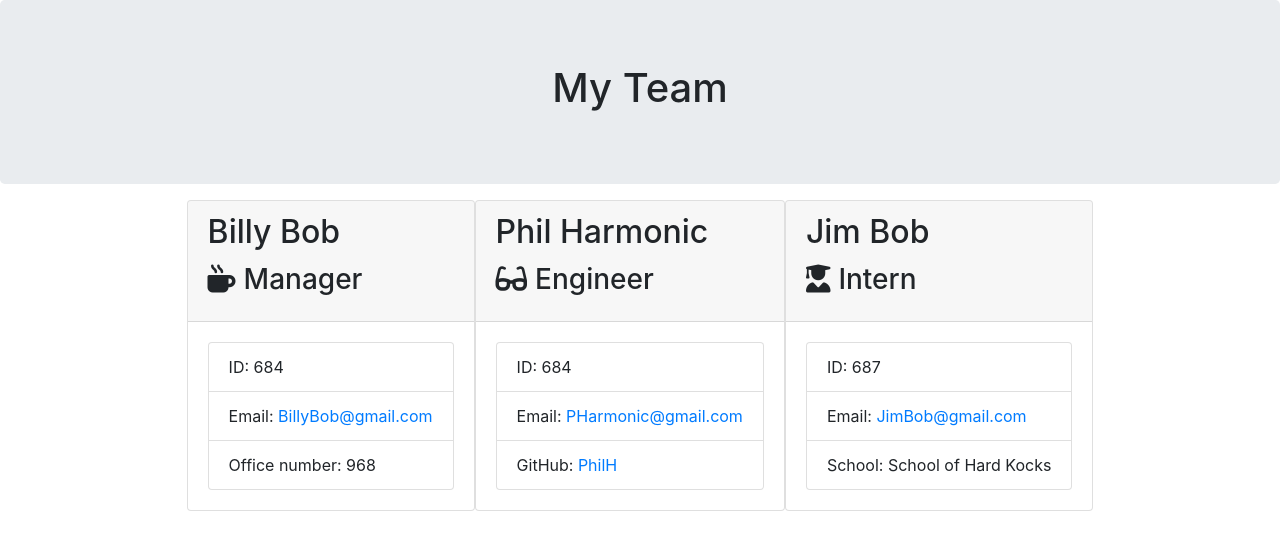
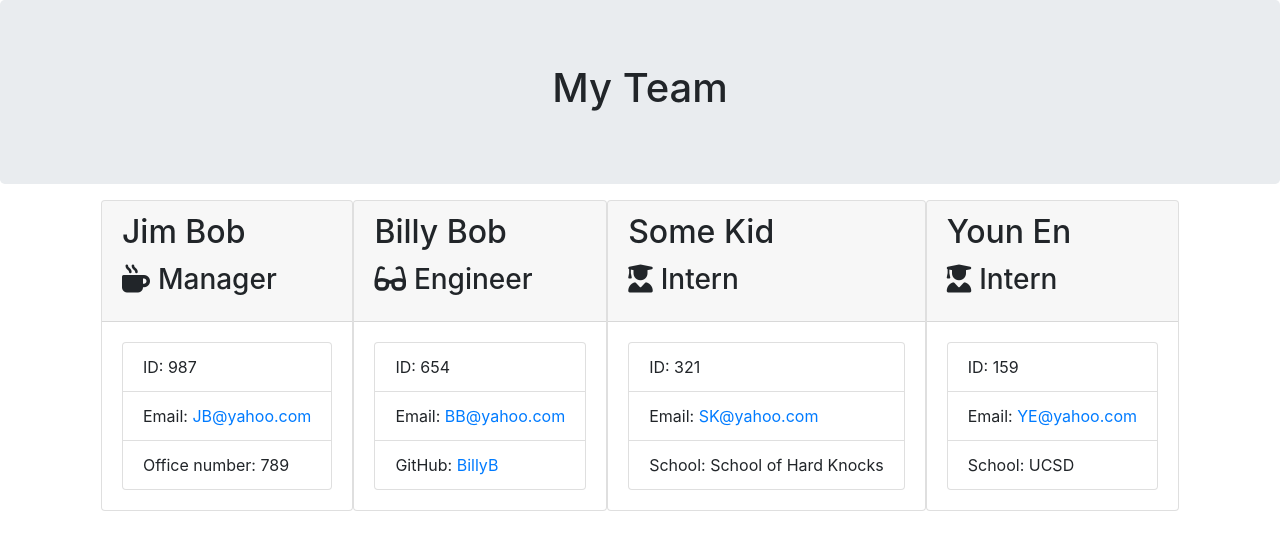
Before and after one commit to Nmenotti20/Team_Profile_Generator, a website: page Develop/output/team.html in a window 1280 px wide. Drawn offline with nearby package versions, Linux system fonts and the light colour scheme; files whose address does not match are found by name.

```diff
--- a/Develop/output/team.html
+++ b/Develop/output/team.html
@@ -25,40 +25,53 @@
             <div class="team-area col-12 d-flex justify-content-center">
                 <div class="card employee-card">
     <div class="card-header">
-        <h2 class="card-title">Billy Bob</h2>
+        <h2 class="card-title">Jim Bob</h2>
         <h3 class="card-title"><i class="fas fa-mug-hot mr-2"></i>Manager</h3>
     </div>
     <div class="card-body">
         <ul class="list-group">
-            <li class="list-group-item">ID: 684</li>
-            <li class="list-group-item">Email: <a href="mailto:BillyBob@gmail.com">BillyBob@gmail.com</a></li>
-            <li class="list-group-item">Office number: 968</li>
+            <li class="list-group-item">ID: 987</li>
+            <li class="list-group-item">Email: <a href="mailto:JB@yahoo.com">JB@yahoo.com</a></li>
+            <li class="list-group-item">Office number: 789</li>
         </ul>
     </div>
 </div>
 <div class="card employee-card">
     <div class="card-header">
-        <h2 class="card-title">Phil Harmonic</h2>
+        <h2 class="card-title">Billy Bob</h2>
         <h3 class="card-title"><i class="fas fa-glasses mr-2"></i>Engineer</h3>
     </div>
     <div class="card-body">
         <ul class="list-group">
-            <li class="list-group-item">ID: 684</li>
-            <li class="list-group-item">Email: <a href="mailto:PHarmonic@gmail.com">PHarmonic@gmail.com</a></li>
-            <li class="list-group-item">GitHub: <a href="https://github.com/PhilH" target="_blank" rel="noopener noreferrer">PhilH</a></li>
+            <li class="list-group-item">ID: 654</li>
+            <li class="list-group-item">Email: <a href="mailto:BB@yahoo.com">BB@yahoo.com</a></li>
+            <li class="list-group-item">GitHub: <a href="https://github.com/BillyB" target="_blank" rel="noopener noreferrer">BillyB</a></li>
         </ul>
     </div>
 </div>
 <div class="card employee-card">
     <div class="card-header">
-        <h2 class="card-title">Jim Bob</h2>
+        <h2 class="card-title">Some Kid</h2>
         <h3 class="card-title"><i class="fas fa-user-graduate mr-2"></i>Intern</h3>
     </div>
     <div class="card-body">
         <ul class="list-group">
-            <li class="list-group-item">ID: 687</li>
-            <li class="list-group-item">Email: <a href="mailto:JimBob@gmail.com">JimBob@gmail.com</a></li>
-            <li class="list-group-item">School: School of Hard Kocks</li>
+            <li class="list-group-item">ID: 321</li>
+            <li class="list-group-item">Email: <a href="mailto:SK@yahoo.com">SK@yahoo.com</a></li>
+            <li class="list-group-item">School: School of Hard Knocks</li>
+        </ul>
+    </div>
+</div>
+<div class="card employee-card">
+    <div class="card-header">
+        <h2 class="card-title">Youn En</h2>
+        <h3 class="card-title"><i class="fas fa-user-graduate mr-2"></i>Intern</h3>
+    </div>
+    <div class="card-body">
+        <ul class="list-group">
+            <li class="list-group-item">ID: 159</li>
+            <li class="list-group-item">Email: <a href="mailto:YE@yahoo.com">YE@yahoo.com</a></li>
+            <li class="list-group-item">School: UCSD</li>
         </ul>
     </div>
 </div>
```
Also changed, not shown: 1 other file.
